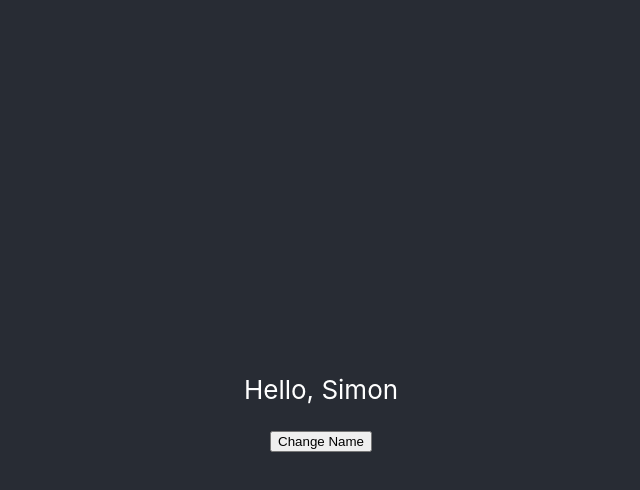
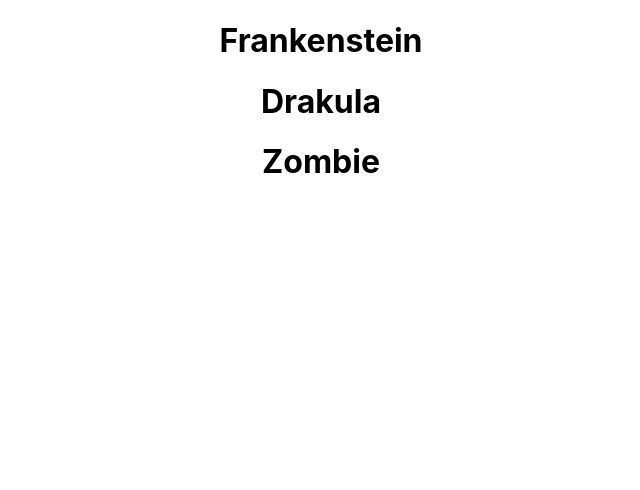
Before and after one commit to ringosimonchen0820/-ReactDevProject---MonstersRolodex, a React (Create React App) app in the folder main/: page / in a window 1280 px wide. Shown: the top 490 px of the page, without its empty margins (319-959 px from the left). Built offline with nearby package versions, Linux system fonts and the light colour scheme.

Commit message:
able to display monsters name

```diff
--- a/main/src/App.js
+++ b/main/src/App.js
@@ -5,7 +5,7 @@ import axios from 'axios';
 import CardList from '../src/components/card-list';
 
 // function App() {
-//   const [monstersData, setMonstersData] = useState([]);
+//   //const [monstersData, setMonstersData] = useState([]);
 
 //   useEffect(() => {
 //     axios.get('https://jsonplaceholder.typicode.com/users')
@@ -32,7 +32,20 @@ class App extends Component {
     super();
 
     this.state = {
-      name: 'Simon'
+      monsters: [
+        {
+          name: 'Frankenstein',
+          id: 'asc1'
+        },
+        {
+          name: 'Drakula',
+          id: 'asc1'
+        },
+        {
+          name: 'Zombie',
+          id: 'asc1'
+        }
+      ]
     };
   }
 
@@ -40,11 +53,9 @@ class App extends Component {
   render() {
     return (
       <div className="App">
-        <header className="App-header">
-          {/* <CardList monsters={monstersData}/> */}
-          <p>Hello, {this.state.name}</p>
-          <button onClick={() => this.setState({name: 'Shu Fu'})}>Change Name</button>
-        </header>
+        {
+          this.state.monsters.map(monster => <h1 key={monster.id}> {monster.name} </h1>)
+        }
       </div>
     )
   }
```
